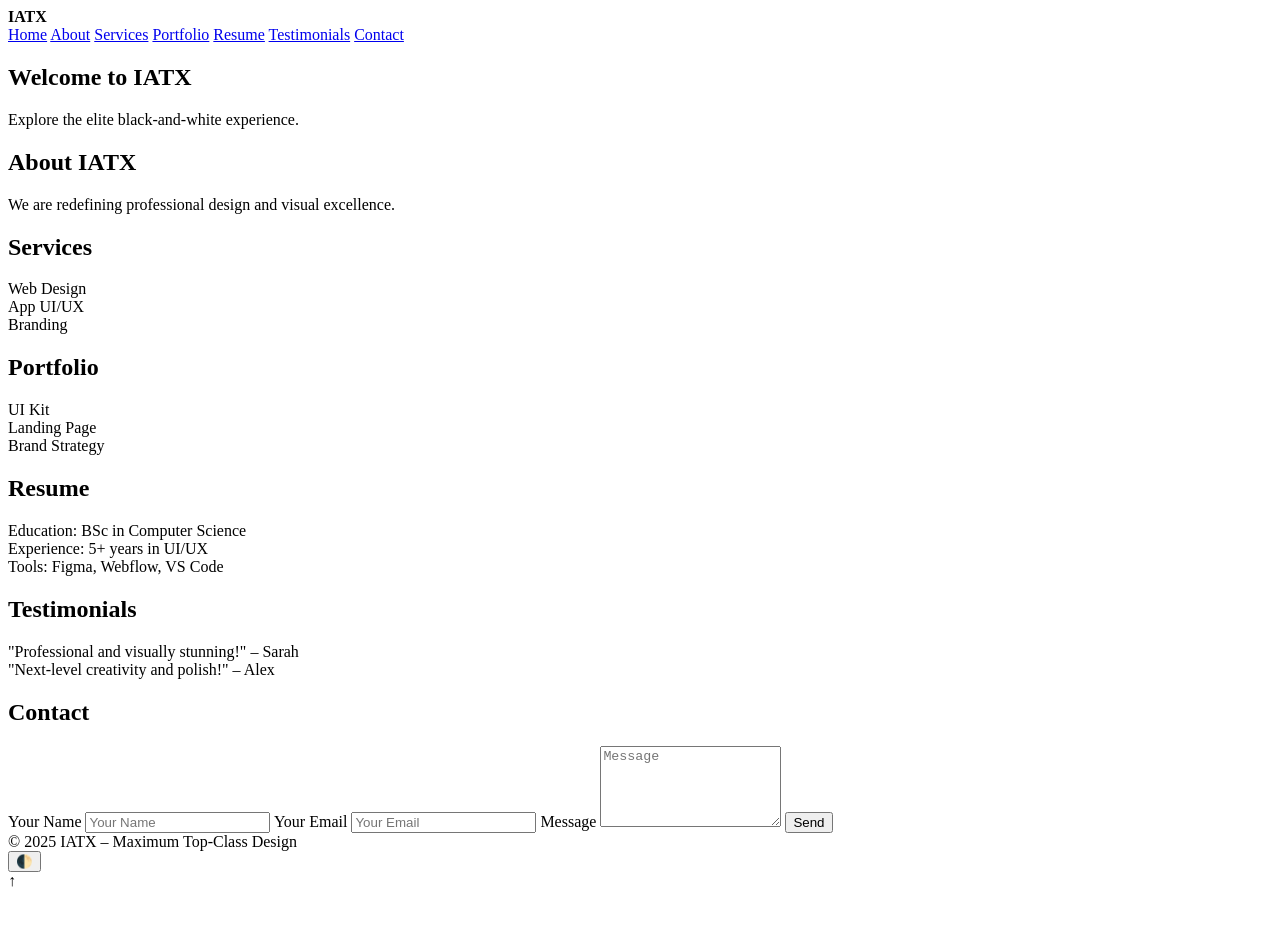
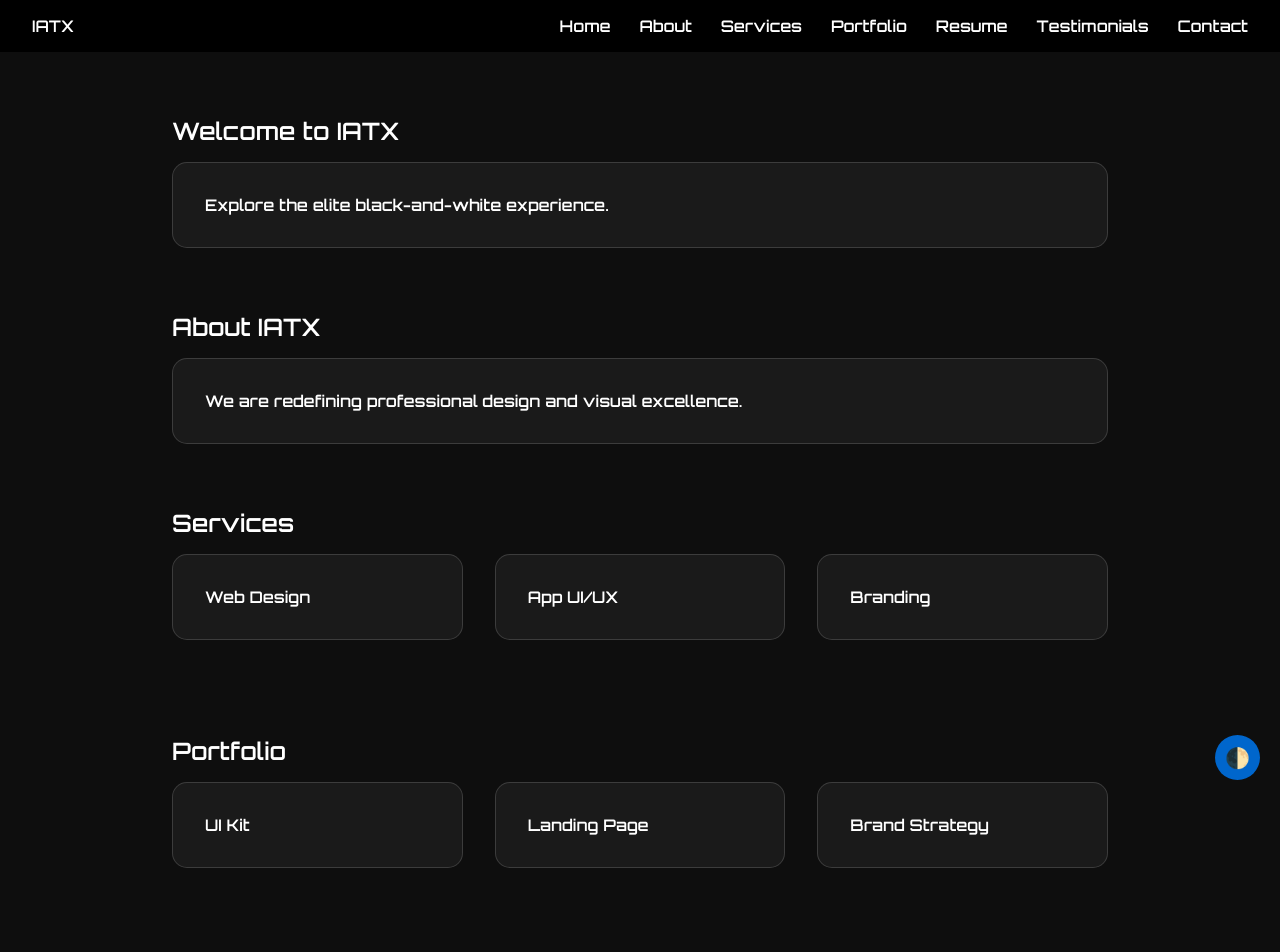
Before and after one commit to imtiazahmedtachin/IATX, a plain HTML site: page index.html in a window 1280 px wide. Shown: the top 952 px of the page. Before the commit the page ends 898 px from the top, so only its background shows below. Drawn offline with Linux system fonts and the light colour scheme.

Commit message:
Update index.html

```diff
--- a/index.html
+++ b/index.html
@@ -4,27 +4,153 @@
     <meta charset="UTF-8" />
     <meta name="viewport" content="width=device-width, initial-scale=1.0"/>
     <title>IATX – Maximum Top-Class Design</title>
-    <link rel="preload" href="https://fonts.googleapis.com/css2?family=Orbitron:wght@600&display=swap" as="style" onload="this.onload=null;this.rel='stylesheet'">
-    <link rel="preload" href="https://fonts.googleapis.com/css2?family=Inter:wght@400;600;700&display=swap" as="style" onload="this.onload=null;this.rel='stylesheet'">
-    <link rel="preload" href="styles.css" as="style" onload="this.onload=null;this.rel='stylesheet'">
-    <noscript>
-        <link href="https://fonts.googleapis.com/css2?family=Orbitron:wght@600&display=swap" rel="stylesheet">
-        <link href="https://fonts.googleapis.com/css2?family=Inter:wght@400;600;700&display=swap" rel="stylesheet">
-        <link rel="stylesheet" href="css/styles.css">
-    </noscript>
+    <link href="https://fonts.googleapis.com/css2?family=Orbitron:wght@600&display=swap" rel="stylesheet">
+    <link href="https://fonts.googleapis.com/css2?family=Inter:wght@400;600;700&display=swap" rel="stylesheet">
+    <style>
+        :root {
+            --bg: #0e0e0e;
+            --text: #ffffff;
+            --accent: #ffffff;
+            --glass: rgba(255, 255, 255, 0.05);
+            --border: rgba(255, 255, 255, 0.15);
+            --bg-light: #f9f9f9;
+            --bg-dark: #1e1e1e;
+            --text-light: #333;
+            --text-dark: #f9f9f9;
+            --primary: #0066cc;
+            --primary-hover: #004a99;
+        }
+        * {
+            margin: 0; padding: 0;
+            box-sizing: border-box;
+            font-family: 'Orbitron', sans-serif;
+        }
+        body {
+            background: var(--bg);
+            color: var(--text);
+            font-family: 'Inter', sans-serif;
+            transition: background-color 0.3s, color 0.3s;
+        }
+        html {
+            scroll-behavior: smooth;
+        }
+        nav {
+            background: #000;
+            padding: 1rem 2rem;
+            display: flex;
+            justify-content: space-between;
+            align-items: center;
+            position: sticky;
+            top: 0;
+            z-index: 1000;
+        }
+        nav a {
+            color: white;
+            text-decoration: none;
+            margin-left: 1.5rem;
+            font-weight: bold;
+            transition: color 0.3s;
+        }
+        nav a:hover {
+            color: #00ffff;
+        }
+        .container {
+            padding: 4rem 2rem;
+            max-width: 1000px;
+            margin: auto;
+        }
+        h1, h2 {
+            color: var(--accent);
+            margin-bottom: 1rem;
+            font-weight: 700;
+        }
+        .card {
+            background: var(--glass);
+            border: 1px solid var(--border);
+            padding: 2rem;
+            border-radius: 15px;
+            margin-bottom: 2rem;
+            transition: transform 0.3s ease;
+        }
+        .card:hover {
+            transform: translateY(-5px);
+        }
+        .grid {
+            display: grid;
+            grid-template-columns: repeat(auto-fit, minmax(250px, 1fr));
+            gap: 2rem;
+        }
+        section {
+            margin-bottom: 4rem;
+            animation: fadeIn 1s ease;
+        }
+        @keyframes fadeIn {
+            from { opacity: 0; transform: translateY(20px); }
+            to { opacity: 1; transform: translateY(0); }
+        }
+        footer {
+            text-align: center;
+            padding: 2rem;
+            font-size: 0.9rem;
+            color: #aaa;
+            border-top: 1px solid #222;
+        }
+        form input, form textarea {
+            width: 100%;
+            padding: 0.7rem;
+            margin-bottom: 1rem;
+            background: var(--glass);
+            border: 1px solid var(--border);
+            color: var(--text);
+        }
+        button, .btn {
+            background-color: var(--primary);
+            color: white;
+            border: none;
+            padding: 10px 20px;
+            border-radius: 8px;
+            cursor: pointer;
+            transition: background-color 0.3s ease, transform 0.2s ease;
+            font-family: 'Orbitron', sans-serif;
+        }
+        button:hover, .btn:hover {
+            background-color: var(--primary-hover);
+            transform: scale(1.03);
+        }
+        .dark-toggle {
+            position: fixed;
+            bottom: 20px;
+            right: 20px;
+            background: var(--primary);
+            color: white;
+            padding: 10px;
+            border: none;
+            border-radius: 50%;
+            font-size: 20px;
+            cursor: pointer;
+            z-index: 999;
+        }
+        @media (max-width: 768px) {
+            nav {
+                flex-direction: column;
+                padding: 1rem;
+            }
+            nav a {
+                margin: 0.5rem 0;
+            }
+            .container {
+                padding: 2rem 1rem;
+            }
+            .grid {
+                grid-template-columns: 1fr;
+            }
+        }
+    </style>
 </head>
 <body>
-    <div class="loader">
-        <div class="loader-content">IATX</div>
-    </div>
-
-    <div class="progress-container">
-        <div class="progress-bar"></div>
-    </div>
-
-    <nav aria-label="Main navigation">
-        <div><strong aria-label="IATX logo">IATX</strong></div>
-        <div role="navigation">
+    <nav>
+        <div><strong>IATX</strong></div>
+        <div>
             <a href="#home">Home</a>
             <a href="#about">About</a>
             <a href="#services">Services</a>
@@ -85,25 +211,40 @@
             <h1>Contact</h1>
             <div class='card'>
                 <form action="https://formspree.io/f/mnqepepb" method="POST">
-                    <label for="name">Your Name</label>
-                    <input type="text" id="name" name="name" placeholder="Your Name" required aria-required="true">
-
-                    <label for="email">Your Email</label>
-                    <input type="email" id="email" name="email" placeholder="Your Email" required aria-required="true">
-
-                    <label for="message">Message</label>
-                    <textarea id="message" name="message" rows="5" placeholder="Message" aria-required="false"></textarea>
-
-                    <button type="submit" aria-label="Send message">Send</button>
+                    <input type="text" name="name" placeholder="Your Name" required><br>
+                    <input type="email" name="email" placeholder="Your Email" required><br>
+                    <textarea name="message" rows="5" placeholder="Message"></textarea><br><br>
+                    <button type="submit">Send</button>
                 </form>
             </div>
         </section>
     </div>
 
     <footer>&copy; 2025 IATX – Maximum Top-Class Design</footer>
-    <button class="dark-toggle" onclick="toggleDarkMode()" aria-label="Toggle dark mode">🌓</button>
-    <div class="back-to-top" aria-hidden="true">↑</div>
+    <button class="dark-toggle" onclick="toggleDarkMode()">🌓</button>
 
-    <script src="script.js"></script>
+    <script>
+        function toggleDarkMode() {
+            document.body.classList.toggle('dark-mode');
+            // Save preference to localStorage
+            const isDark = document.body.classList.contains('dark-mode');
+            localStorage.setItem('darkMode', isDark);
+        }
+
+        // Check for saved dark mode preference
+        if (localStorage.getItem('darkMode') === 'true') {
+            document.body.classList.add('dark-mode');
+        }
+
+        // Smooth scrolling for anchor links
+        document.querySelectorAll('a[href^="#"]').forEach(anchor => {
+            anchor.addEventListener('click', function (e) {
+                e.preventDefault();
+                document.querySelector(this.getAttribute('href')).scrollIntoView({
+                    behavior: 'smooth'
+                });
+            });
+        });
+    </script>
 </body>
 </html>
```
